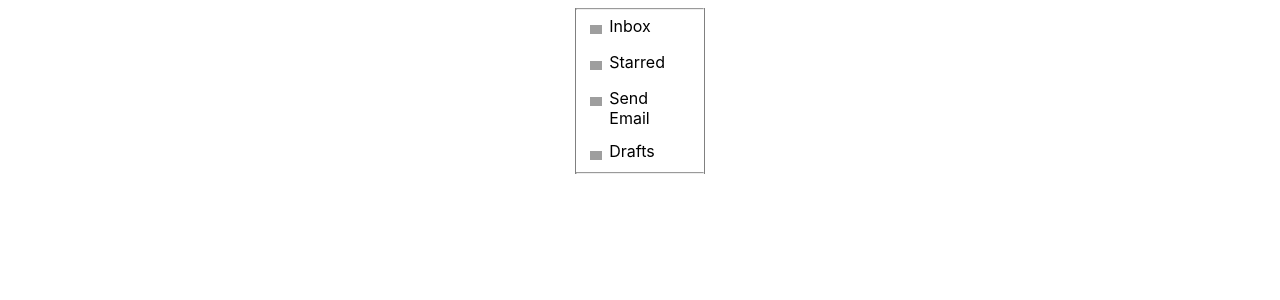
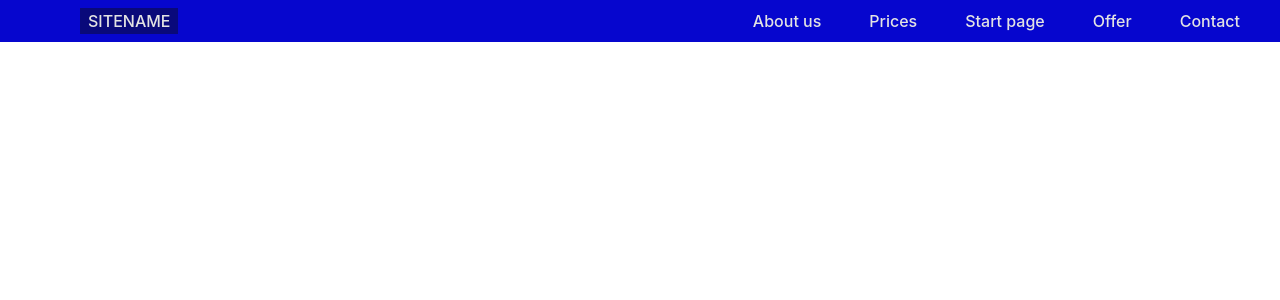
Before and after one commit to Rshukla12/react-week-4, a React (Create React App) app: page / in a window 1280 px wide. Shown: the top 300 px of the page. Built offline with nearby package versions, Linux system fonts and the light colour scheme; grey boxes are pictures that could not be loaded.

Commit message:
Created Navbar using composition

```diff
--- a/src/Components/Composition and Styled Components/Composition.jsx
+++ b/src/Components/Composition and Styled Components/Composition.jsx
@@ -1,10 +1,12 @@
 import React from "react";
-import ReactSidebar from "./React Sidebar/ReactSidebar";
+import Navbar from "./React Navbar/Navbar";
+// import ReactSidebar from "./React Sidebar/ReactSidebar";
 
 const Composition = () => {
     return (
         <div>
-            <ReactSidebar />
+            {/* <ReactSidebar /> */}
+            <Navbar />
         </div>
     )
 }
--- /dev/null
+++ b/src/Components/Composition and Styled Components/React Navbar/DrawerItem.jsx
@@ -0,0 +1,14 @@
+import React from "react";
+import style from "./Navbar.module.css";
+
+const DrawerItem = ( { label } ) => {
+    return(
+        <div className={style.drawerItem}>
+            <div className={style.label}>
+                {label}
+            </div>
+        </div>
+    )
+};
+
+export default DrawerItem;
--- /dev/null
+++ b/src/Components/Composition and Styled Components/React Navbar/Navbar.jsx
@@ -0,0 +1,21 @@
+import React from "react";
+import DrawerItem from "./DrawerItem";
+import SiteName from "./SiteName";
+import Toolbar from "./Toolbar";
+
+const Navbar = () => {
+    return (
+        <Toolbar>
+            <SiteName>
+                <DrawerItem label="SITENAME"/>
+            </SiteName>
+            <DrawerItem label="About us"/>
+            <DrawerItem label="Prices"/>
+            <DrawerItem label="Start page"/>
+            <DrawerItem label="Offer"/>
+            <DrawerItem label="Contact"/>
+        </Toolbar>
+    );
+}
+
+export default Navbar;
--- /dev/null
+++ b/src/Components/Composition and Styled Components/React Navbar/Navbar.module.css
@@ -0,0 +1,25 @@
+/* Toolbar */
+.toolbar {
+    display: flex;
+    width: 95%;
+    padding: 0.5rem 2.5%;
+    gap: 2rem;
+    justify-content: flex-end;
+    background-color: rgb(6, 6, 206);
+}
+
+/* SiteName */
+.siteName {
+    position: absolute;
+    left: 5rem;
+    background-color: rgb(9, 9, 122);
+}
+
+/* DrawerItem */
+.drawerItem {
+    padding: 0.2rem 0.5rem;
+    display: flex;
+    color: #e3e3e3;
+    font-weight: 500;
+    justify-content: space-evenly;
+}
--- /dev/null
+++ b/src/Components/Composition and Styled Components/React Navbar/SiteName.jsx
@@ -0,0 +1,12 @@
+import React from "react";
+import style from "./Navbar.module.css";
+
+const SiteName = ( { children } ) => {
+    return (
+        <div className={style.siteName}>
+            {children}
+        </div>
+    )
+}
+
+export default SiteName;
--- /dev/null
+++ b/src/Components/Composition and Styled Components/React Navbar/Toolbar.jsx
@@ -0,0 +1,12 @@
+import React from "react";
+import style from "./Navbar.module.css";
+
+const Toolbar = ( { children } ) => {
+    return (
+        <div className={style.toolbar}>
+            { children }
+        </div>
+    )
+}
+
+export default Toolbar;
```
